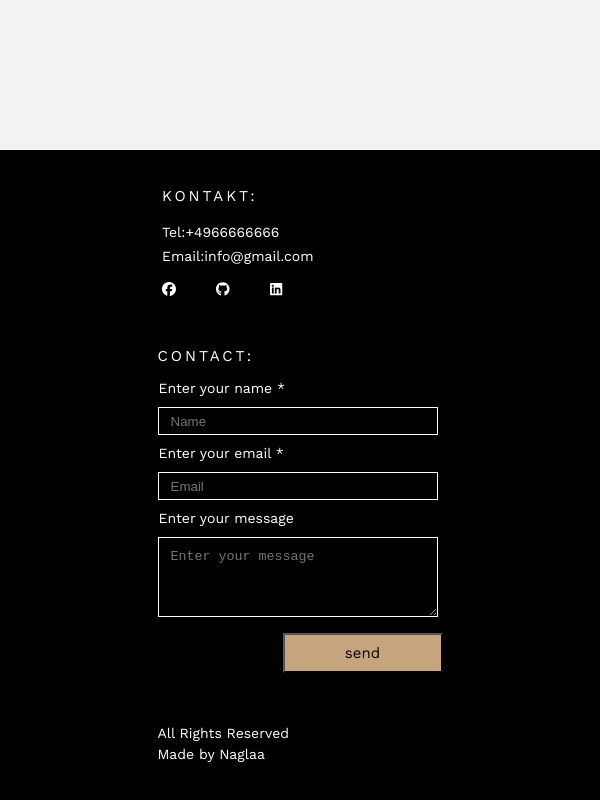
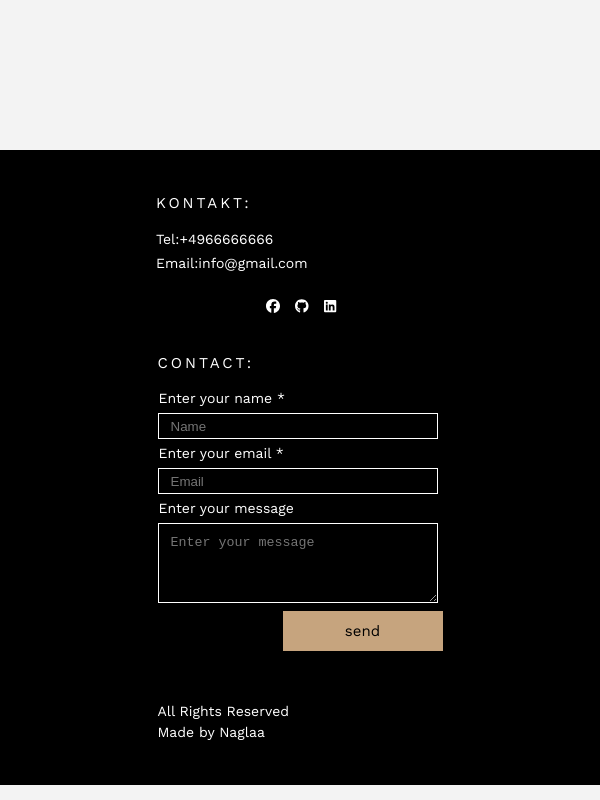
Before and after one commit to NagIbrahim/A-Profile, a React (Create React App) app: page /message in a window 600 px wide. Shown: the part 750-1550 px from the top of the page. Built offline with nearby package versions, Linux system fonts and the light colour scheme.

Commit message:
adjust media query

```diff
--- a/src/components/Footer.jsx
+++ b/src/components/Footer.jsx
@@ -23,7 +23,8 @@ function Footer() {
           <p >Tel:+4966666666</p>
           <p>Email:info@gmail.com</p>
           </div>
-        <div  id="scoial">
+          <div id="p-social">
+          <div  id="scoial">
            <span><FontAwesomeIcon icon={faFacebook} /></span>
           <span>
           <Link  to ="https://github.com/" >
@@ -37,6 +38,11 @@ function Footer() {
              </Link>
            </span>
           </div>
+         <div></div>
+
+
+
+            </div>
 
            <div id="f-bottom">
              <p id="rights">
--- a/src/components/Form/FormInput/InputEmail/style.css
+++ b/src/components/Form/FormInput/InputEmail/style.css
@@ -17,7 +17,7 @@
 
 @media only screen and (max-width:900px) and (min-width:600px) {
     #input-email{
-        height:28px;
+        height:26px;
         width:150px ;
 
     }
--- a/src/components/Form/FormInput/InputName/style.css
+++ b/src/components/Form/FormInput/InputName/style.css
@@ -16,11 +16,17 @@
 
 @media only screen and (max-width:900px) and (min-width:600px){
     #input-name{
-        height:28px;
+        height:26px;
         width:150px ;
     }
 
 }
+
+/*@media only screen and (max-width:770px) and (min-width:600px){
+
+
+}*/
+
 
 @media only screen  and (max-width:600px){
 
--- a/src/components/Form/FormMessage/style.css
+++ b/src/components/Form/FormMessage/style.css
@@ -8,6 +8,9 @@
     color:white
 }
 
+.p-form{
+    margin: 3px  0px;
+}
 
 @media only screen and (max-width:900px) and (min-width:600px){
     #input-message{
@@ -15,10 +18,3 @@
         width: 140px;
     }
 }
-
-
-@media only screen and (max-width:600px){
-    .p-form{
-        margin: 7px 0;
-    }
-}
--- a/src/components/Form/style.css
+++ b/src/components/Form/style.css
@@ -33,6 +33,7 @@ display: none;
     font-family:"Work Sans" ;
     font-size: 15px;
     background-color: #c6a47e;
+    border:none
 
 }
 
@@ -56,7 +57,7 @@ display: none;
     font-size: 14px;
    }
    #form-title{
-    margin-bottom: 3px;
+    margin-bottom: 10px;
    }
   #form-inputs{
     display:flex;
@@ -71,6 +72,7 @@ display: none;
 #btn-send{
   width:160px;
   height:40px;
+  margin-top:2px;
 
 }
 
--- a/src/components/banner.css
+++ b/src/components/banner.css
@@ -174,7 +174,7 @@
   }
 
 
-  @media only screen and (max-width:599px) {
+  @media only screen and (max-width:600px) {
     .about {
 
       flex-direction: column-reverse;
--- a/src/components/footer.css
+++ b/src/components/footer.css
@@ -1,7 +1,7 @@
 
 #f {
   width: 100%;
-  height: 300px;
+  height: 350px;
   margin-top: 100px;
   display: flex;
   justify-content:center;
@@ -43,19 +43,23 @@
   font-size: 15px;
 }
 
-
 #left-info {
-  line-height: 1.7em;
+  line-height: 1.3em;
   text-align: left;
   margin-top: 35px;
-
 }
 
+#p-social{
+  display: flex;
+  justify-content: space-between;
+  align-items: center;
+  width: 200px;
+}
 #scoial {
   display: flex;
   justify-content: space-between;
   align-items: center;
-  width: 120px;
+  width: 70px;
   margin-top: 10px;
   line-height: 1.5em;
 }
@@ -67,10 +71,9 @@
 
   }
 
-
     @media only screen and (max-width:600px) {
         #f {
-          height: 650px;
+          height:635px;
         }
 
       #f-container {
@@ -79,19 +82,22 @@
       justify-content:center;
     }
     #f-left {
-      width: 276px;
+      width: 288px;
       height: 160px;
       }
 
       #left-info{
       display: flex;
       flex-direction: column;
-      /*flex-direction: column-reverse;*/
       line-height: 1.7em;
       margin-top: 14px;
 
     }
-
+    #p-social {
+      justify-content: end;
+      width: 180px;
+      margin-top: 10px;
+    }
     #p-info{
       display:none
     }
```
